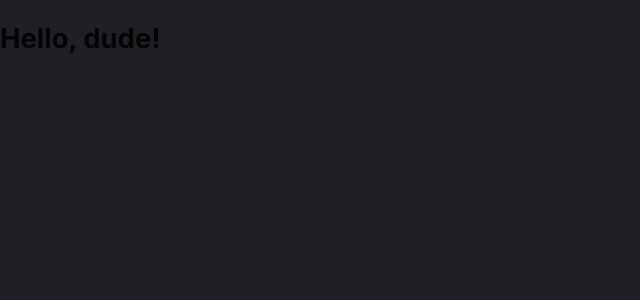
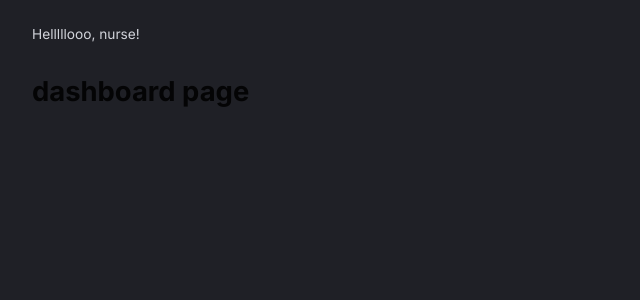
Before and after one commit to coffeendude/dashboard, a React (Vite) app in the folder dash-client/: page / in a window 1280 px wide. Shown: the top 300 px of the page, without its empty margins (0-640 px from the left). Built offline with nearby package versions, Linux system fonts and the light colour scheme.

Commit message:
initialized navbar

```diff
--- a/dash-client/src/App.tsx
+++ b/dash-client/src/App.tsx
@@ -1,7 +1,9 @@
 import { createTheme } from "@mui/material/styles"
-import { CssBaseline, ThemeProvider } from "@mui/material"
+import { Box, CssBaseline, ThemeProvider } from "@mui/material"
 import { useMemo } from "react"
 import { themeSettings } from "./theme"
+import { BrowserRouter, Route, Routes } from "react-router-dom"
+import Navbar from "@/scenes/navbar"
 
 
 function App() {
@@ -14,10 +16,19 @@ function App() {
 
   return (
     <div className='app'>
-      <ThemeProvider theme={theme}>
-        <CssBaseline />
-        <h1 className="">Hello, dude!</h1>
-      </ThemeProvider>
+      <BrowserRouter>
+        <ThemeProvider theme={theme}>
+          <CssBaseline />
+          {/* remember, styles work N,E,S,W */}
+          <Box width="100%" height="100%" padding="1rem 2rem 4rem 2rem">
+            <Navbar />
+            <Routes>
+              <Route path="/" element={<div><h1>dashboard page</h1></div>} />
+              <Route path="/predictions" element={<div><h1>predictions page</h1></div>} />
+            </Routes>
+          </Box>
+        </ThemeProvider>
+      </BrowserRouter>
     </div>
   )
 }
--- /dev/null
+++ b/dash-client/src/components/FlexBetween.tsx
@@ -0,0 +1,10 @@
+import { Box } from "@mui/material";
+import { styled } from "@mui/system"
+
+const FlexBetween = styled(Box)({
+    display:"flex",
+    justifyContent:"space-between",
+    alignItems:"center",
+})
+
+export default FlexBetween
--- a/dash-client/src/expanded-theme.ts
+++ b/dash-client/src/expanded-theme.ts
@@ -1,6 +1,6 @@
 // probably don't need this import
 // eslint-disable-next-line
-import { Palette, PaletteColor } from '@mui/material/styles/createPalette';
+// import { Palette, PaletteColor } from '@mui/material/styles/createPalette';
 
 /* This is extending these properties to the MUI theme typescript that has already been created. This
 enables us to use these properties in our theme settings.
--- /dev/null
+++ b/dash-client/src/scenes/navbar/index.tsx
@@ -0,0 +1,18 @@
+import { useState } from 'react'
+import { Link } from 'react-router-dom'
+import { Box, Typography, useTheme } from '@mui/material'
+import FlexBetween from '@/components/FlexBetween'
+
+type Props = {}
+
+const Navbar = (props: Props) => {
+    // This is grabbing the useTheme object from our theme library via the useTheme hook from mui
+    const { palette } = useTheme()
+  return (
+    <FlexBetween mb="0.25rem" p="0.5rem 0rem" color={palette.grey[300]}>
+        Helllllooo, nurse!
+    </FlexBetween>
+  )
+}
+
+export default Navbar
```
